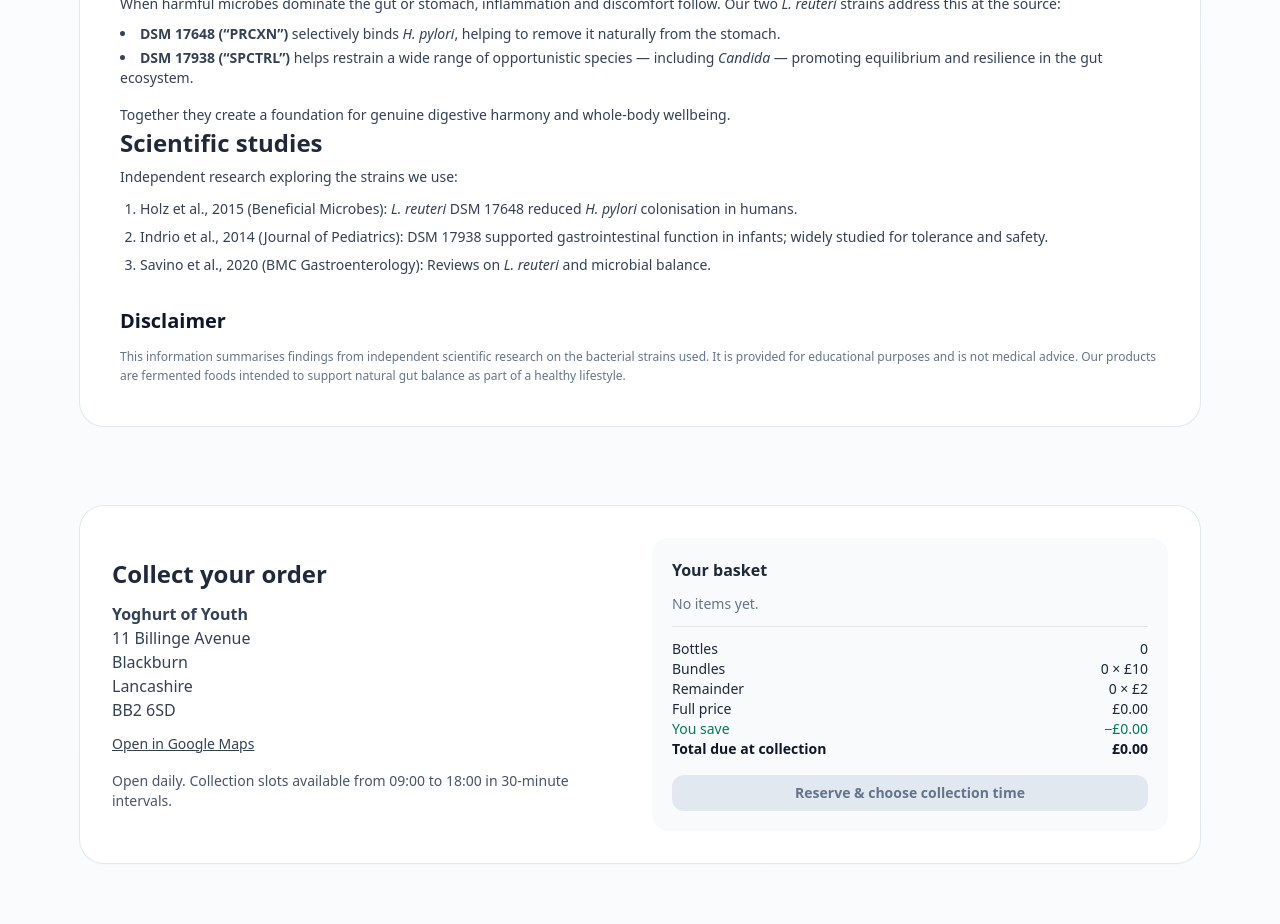
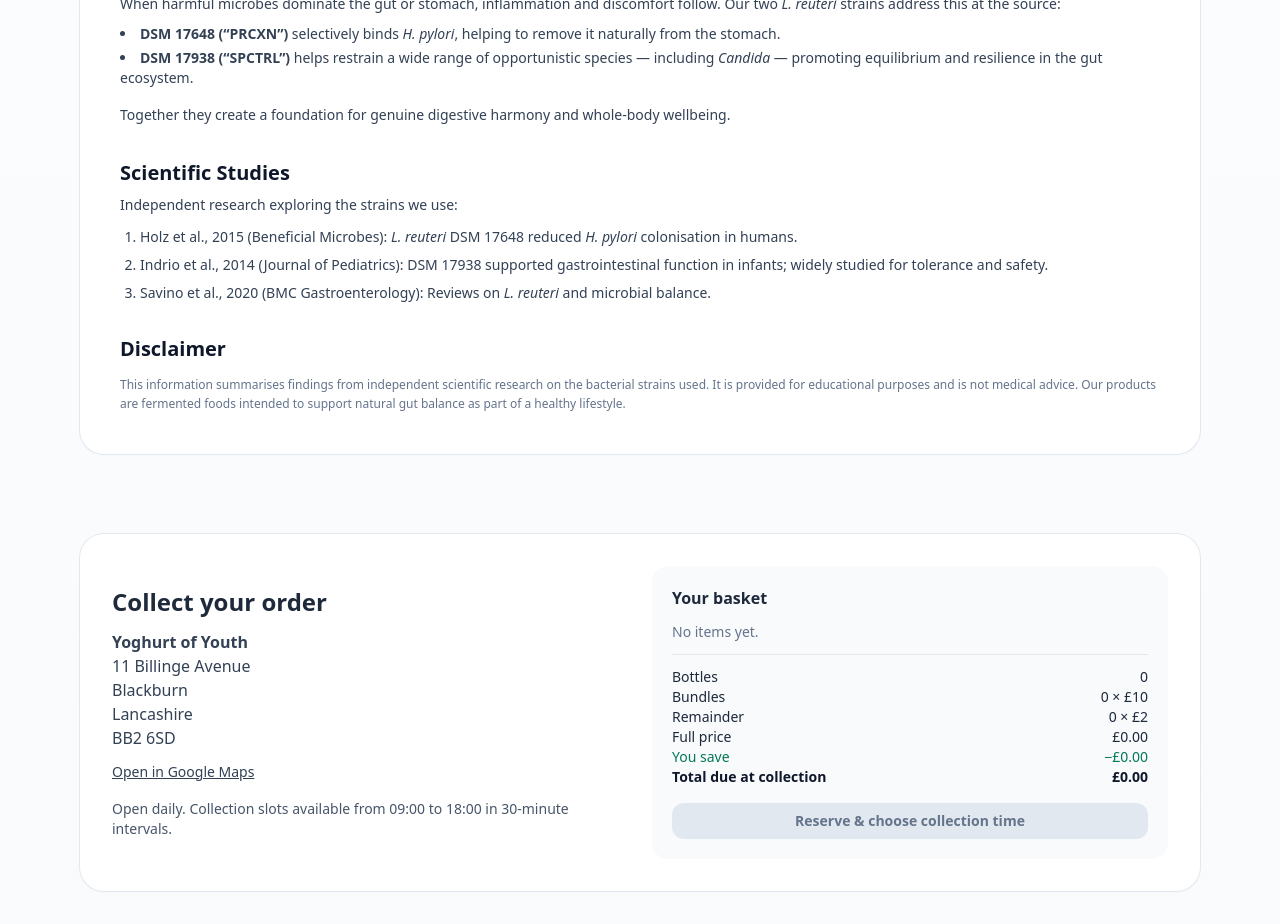
Before and after one commit to ZainAkuji/Yoghurt-of-Youth, a React (Vite) app: page / in a window 1280 px wide. Shown: the part 2680-3604 px from the top of the page. Built offline with nearby package versions, Linux system fonts and the light colour scheme.

Commit message:
Update App.tsx

```diff
--- a/src/App.tsx
+++ b/src/App.tsx
@@ -212,7 +212,9 @@ function AboutSection() {
           whole-body wellbeing.
         </p>
 
-        <h2 className="text-2xl font-bold">Scientific studies</h2>
+        <h3 className="mt-8 text-xl font-semibold text-slate-900">
+          Scientific Studies
+        </h3>
         <p className="mt-2 text-slate-700 text-sm">
           Independent research exploring the strains we use:
         </p>
```
